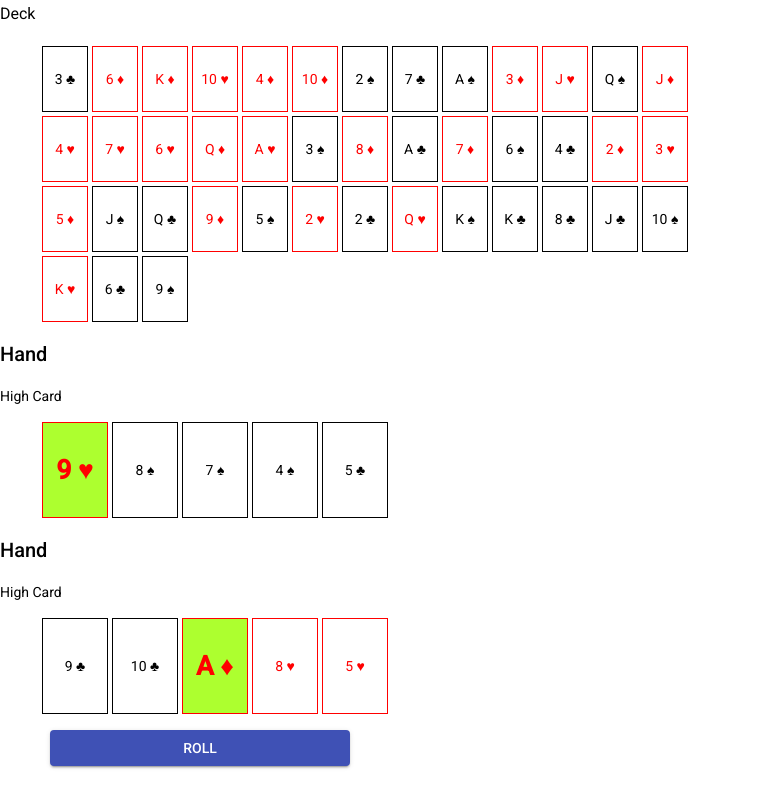
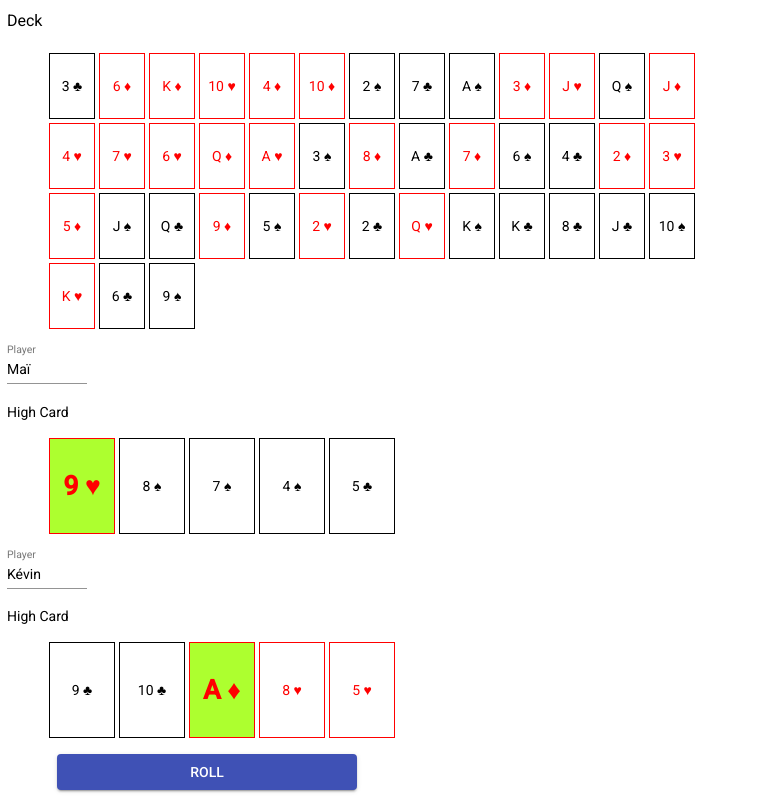
Before and after one commit to KevinKhau/five-card_draw_poker, an Angular app: page /poker in a window 1280 px wide. Shown: the whole page, without its empty margins (0-757 px from the left). Built offline with nearby package versions, Linux system fonts and the light colour scheme.

Commit message:
Customisable hand name with matInput

```diff
--- a/src/app/app.module.ts
+++ b/src/app/app.module.ts
@@ -9,6 +9,7 @@ import {SuitPipe} from './poker/suit.pipe';
 import {RankPipe} from './poker/rank.pipe';
 import {MatButtonModule} from '@angular/material/button';
 import {BrowserAnimationsModule} from '@angular/platform-browser/animations';
+import {MatInputModule} from '@angular/material/input';
 
 const components = [
   AppComponent,
@@ -21,6 +22,12 @@ export const pipes = [
   RankPipe
 ];
 
+export const material = [
+  MatButtonModule,
+  MatInputModule,
+  BrowserAnimationsModule
+];
+
 @NgModule({
   declarations: [
     ...components,
@@ -31,8 +38,7 @@ export const pipes = [
     RouterModule.forRoot([
       {path: 'poker', component: PokerComponent},
     ]),
-    MatButtonModule,
-    BrowserAnimationsModule
+    ...material,
   ],
   providers: [],
   bootstrap: [AppComponent]
--- a/src/app/poker/hand/hand.component.css
+++ b/src/app/poker/hand/hand.component.css
@@ -13,3 +13,7 @@
   font-size: 20pt;
   font-weight: bold;
 }
+
+mat-form-field.player {
+  width: 80px;
+}
--- a/src/app/poker/hand/hand.component.html
+++ b/src/app/poker/hand/hand.component.html
@@ -1,5 +1,8 @@
-<h2>Hand</h2>
-<!-- *ngIf() with method: remove -->
+<mat-form-field class="player">
+  <mat-label>Player</mat-label>
+  <input matInput placeholder="" value="{{name}}">
+</mat-form-field>
+
 <p *ngIf="bestHand">{{ bestHand.name }}</p>
 
 <ul>
--- a/src/app/poker/hand/hand.component.ts
+++ b/src/app/poker/hand/hand.component.ts
@@ -1,4 +1,4 @@
-import {Component, OnInit} from '@angular/core';
+import {Component, Input, OnInit} from '@angular/core';
 import {Card} from '../../card';
 import {HandService, StrictHand} from './hand.service';
 import {DeckStoreService} from '../deck-store.service';
@@ -17,6 +17,9 @@ export class HandComponent implements OnInit {
   }
 
   private readonly CARD_NUMBER = 5;
+
+  @Input()
+  name = 'Hand';
   cards: Card[] = [];
   bestHand: StrictHand;
   waste: Card[] = [];
--- a/src/app/poker/poker.component.css
+++ b/src/app/poker/poker.component.css
@@ -1,3 +1,7 @@
+.poker {
+  padding: 7px;
+}
+
 ul {
   width: 650px;
 }
--- a/src/app/poker/poker.component.html
+++ b/src/app/poker/poker.component.html
@@ -1,3 +1,4 @@
+<div class="poker">
   <h3>Deck</h3>
   <ul>
     <li *ngFor="let card of (this.deckStore.deck$ | async)" class="card {{card.suit.valueOf()}}">
@@ -5,7 +6,8 @@
     </li>
   </ul>
 
-<app-hand></app-hand>
-<app-hand></app-hand>
+  <app-hand name="Maï"></app-hand>
+  <app-hand name="Kévin"></app-hand>
 
   <button mat-raised-button color="primary" class="roll" (click)="roll()">{{'roll' | uppercase}}</button>
+</div>
```
Lines whose indentation alone changed are shown as unchanged.
